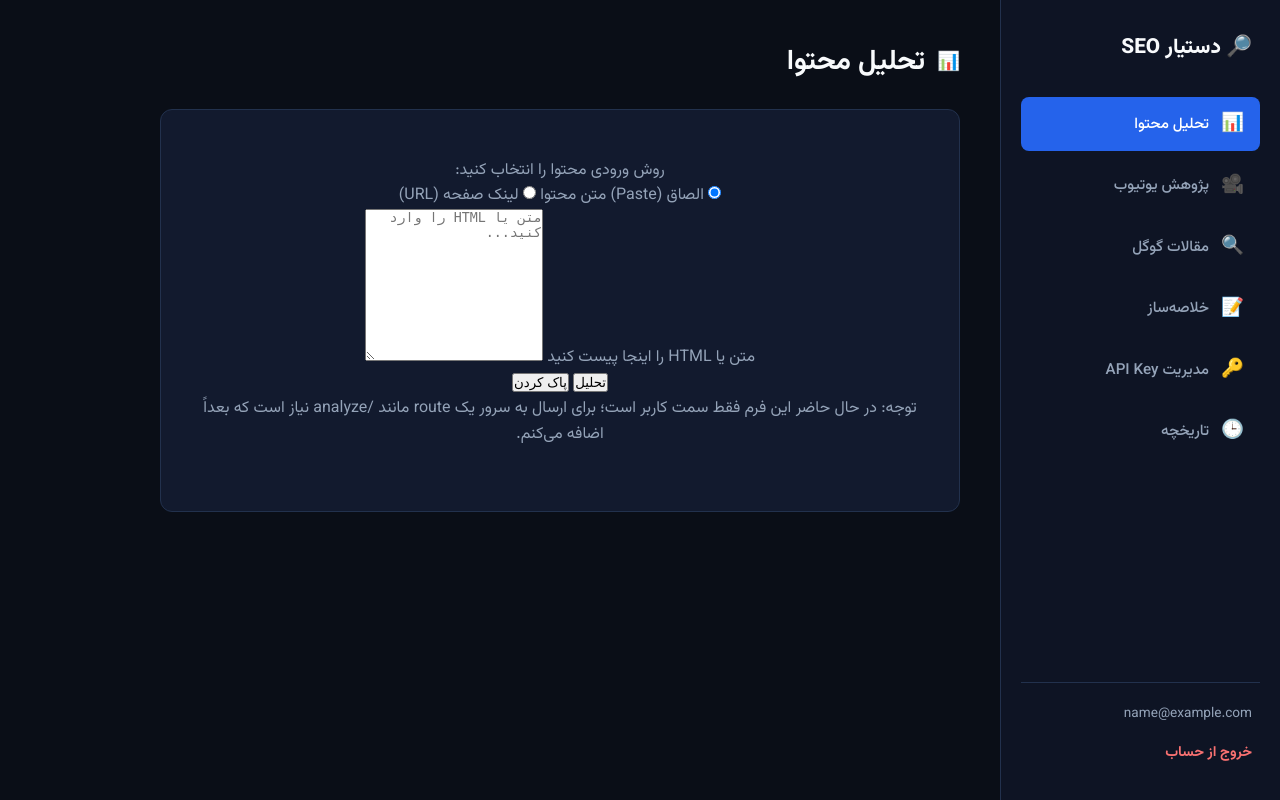
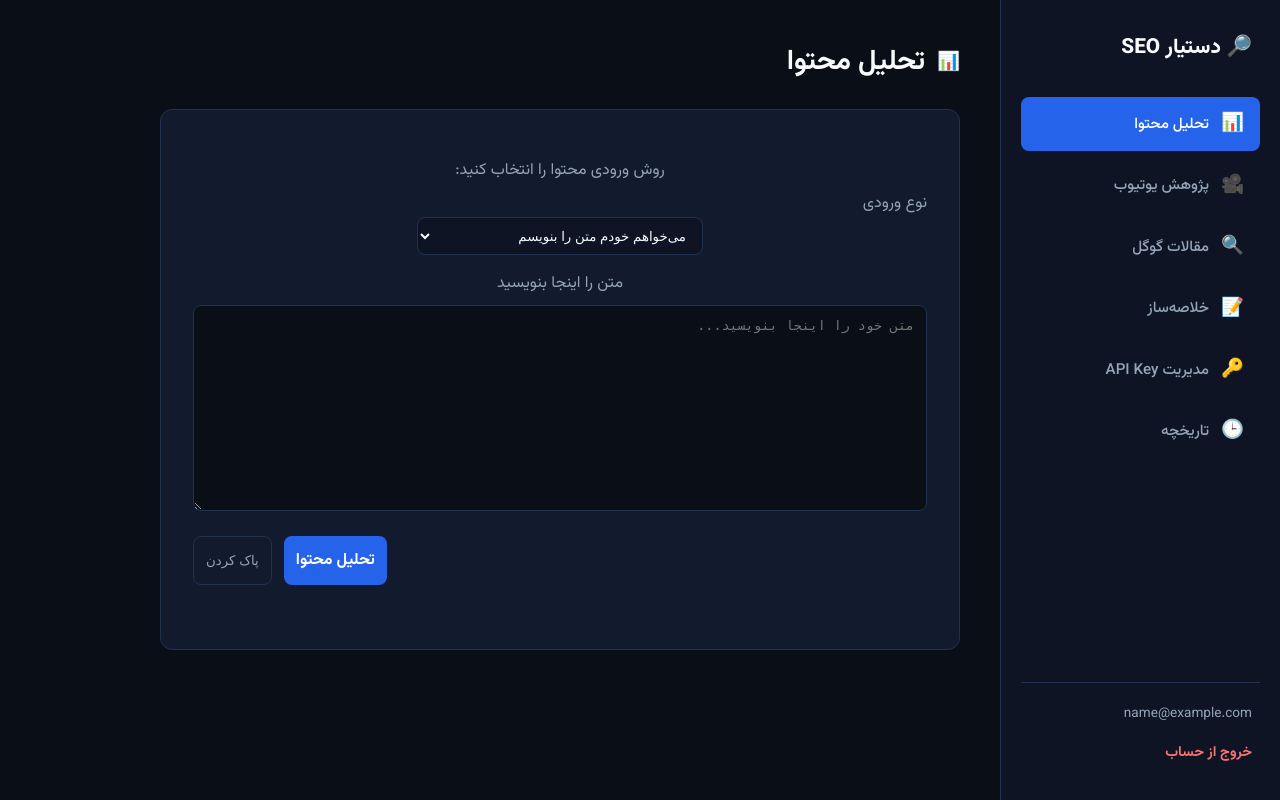
Before and after one commit to hoseinketaby/Smart-seo-assistant-tool, a Flask app: page /dashboard in a window 1280 px wide. Run offline with Flask 3, Linux system fonts and the light colour scheme; the visitor is signed in with stand-in values (Sample User, id 1).

Commit message:
Replace content-analyzer UI: use dropdown, add URL load+editable editor and write box with styled analysis button

```diff
--- a/templates/dashboard/base.html
+++ b/templates/dashboard/base.html
@@ -45,82 +45,144 @@
             <form id="content-analyzer-form">
               <p>روش ورودی محتوا را انتخاب کنید:</p>
 
-              <label>
-                <input type="radio" name="input_mode" value="paste" checked>
-                الصاق (Paste) متن محتوا
-              </label>
-              <label>
-                <input type="radio" name="input_mode" value="url">
-                لینک صفحه (URL)
-              </label>
+              <label for="input-mode-select" style="display:block; margin-top:0.5rem; text-align:right; color:var(--text-muted);">نوع ورودی</label>
+              <select id="input-mode-select" name="input_mode" style="padding:0.6rem 0.75rem; border-radius:8px; background:var(--bg-sidebar); color:var(--text-main); border:1px solid var(--border-color);">
+                <option value="write">می‌خواهم خودم متن را بنویسم</option>
+                <option value="url">از لینک صفحه وبلاگ بارگذاری و ویرایش کنم</option>
+              </select>
 
-              <div id="input-paste" class="input-block">
-                <label for="paste-content">متن یا HTML را اینجا پیست کنید</label>
-                <textarea id="paste-content" name="paste_content" rows="10" placeholder="متن یا HTML را وارد کنید..."></textarea>
+              <div id="write-block" class="input-block" style="margin-top:1rem;">
+                <label for="write-content">متن را اینجا بنویسید</label>
+                <textarea id="write-content" name="write_content" rows="12" placeholder="متن خود را اینجا بنویسید..." style="width:100%; margin-top:0.5rem; padding:0.75rem; border-radius:8px; background:var(--bg-dark); border:1px solid var(--border-color); color:var(--text-main);"></textarea>
               </div>
 
-              <div id="input-url" class="input-block" style="display: none;">
+              <div id="url-block" class="input-block" style="display:none; margin-top:1rem;">
                 <label for="page-url">آدرس صفحه (URL)</label>
-                <input type="url" id="page-url" name="page_url" placeholder="https://example.com/page" />
+                <div style="display:flex; gap:0.5rem; margin-top:0.5rem;">
+                  <input type="url" id="page-url" name="page_url" placeholder="https://example.com/page" style="flex:1; padding:0.6rem 0.75rem; border-radius:8px; background:var(--bg-sidebar); color:var(--text-main); border:1px solid var(--border-color);" />
+                  <button type="button" id="load-url" class="auth-btn">بارگذاری و ویرایش</button>
+                </div>
+
+                <div id="fetched-editor" style="display:none; margin-top:1rem;">
+                  <label for="fetched-content">متن صفحه (قابل ویرایش)</label>
+                  <textarea id="fetched-content" name="fetched_content" rows="12" placeholder="متن صفحه پس از بارگذاری اینجا نمایش داده می‌شود..." style="width:100%; margin-top:0.5rem; padding:0.75rem; border-radius:8px; background:var(--bg-dark); border:1px solid var(--border-color); color:var(--text-main);"></textarea>
+                </div>
+
+                <p class="hint" style="margin-top:0.75rem; color:var(--text-muted);">توجه: برای بارگذاری خودکار محتوا از URL نیاز است یک مسیر سرور (route) که محتوای صفحه را واکشی و متن را استخراج کند وجود داشته باشد. اگر مسیر سرور موجود نباشد، می‌توانید URL را وارد کرده و متن را خودتان در بخش ویرایشگر پیست کنید.</p>
               </div>
 
-              <div class="form-actions">
-                <button type="submit" class="primary">تحلیل</button>
-                <button type="button" id="clear-content">پاک کردن</button>
+              <div class="form-actions" style="margin-top:1rem; display:flex; gap:0.75rem; justify-content:flex-end;">
+                <button type="submit" class="auth-btn">تحلیل محتوا</button>
+                <button type="button" id="clear-content" class="" style="background:transparent; border:1px solid var(--border-color); padding:0.6rem 0.75rem; border-radius:8px; color:var(--text-muted);">پاک کردن</button>
               </div>
 
-              <p class="hint">توجه: در حال حاضر این فرم فقط سمت کاربر است؛ برای ارسال به سرور یک route مانند /analyze نیاز است که بعداً اضافه می‌کنم.</p>
+              <div id="analysis-result" style="margin-top:1rem;"></div>
             </form>
-
-            <div id="analysis-result" style="margin-top:1rem;"></div>
           </section>
 
           <script>
             (function () {
+              const select = document.getElementById('input-mode-select');
+              const writeBlock = document.getElementById('write-block');
+              const urlBlock = document.getElementById('url-block');
+              const loadBtn = document.getElementById('load-url');
+              const fetchedEditor = document.getElementById('fetched-editor');
+              const fetchedContent = document.getElementById('fetched-content');
+              const writeContent = document.getElementById('write-content');
               const form = document.getElementById('content-analyzer-form');
-              const pasteBlock = document.getElementById('input-paste');
-              const urlBlock = document.getElementById('input-url');
-              const radios = form.querySelectorAll('input[name="input_mode"]');
               const resultDiv = document.getElementById('analysis-result');
               const clearBtn = document.getElementById('clear-content');
 
               function updateVisibility() {
-                const mode = form.querySelector('input[name="input_mode"]:checked').value;
-                if (mode === 'paste') {
-                  pasteBlock.style.display = '';
+                const mode = select.value;
+                if (mode === 'write') {
+                  writeBlock.style.display = '';
                   urlBlock.style.display = 'none';
                 } else {
-                  pasteBlock.style.display = 'none';
+                  writeBlock.style.display = 'none';
                   urlBlock.style.display = '';
                 }
+                resultDiv.innerHTML = '';
               }
 
-              radios.forEach(r => r.addEventListener('change', updateVisibility));
+              select.addEventListener('change', updateVisibility);
+
               clearBtn.addEventListener('click', () => {
-                form.querySelector('#paste-content').value = '';
-                form.querySelector('#page-url').value = '';
+                writeContent.value = '';
+                document.getElementById('page-url').value = '';
+                if (fetchedContent) fetchedContent.value = '';
+                fetchedEditor.style.display = 'none';
                 resultDiv.innerHTML = '';
               });
 
+              // Try to fetch URL content from backend route and populate editor
+              loadBtn.addEventListener('click', async () => {
+                const url = document.getElementById('page-url').value.trim();
+                resultDiv.innerHTML = '';
+                if (!url) {
+                  resultDiv.innerHTML = '<div class="status error">لطفاً یک URL معتبر وارد کنید.</div>';
+                  return;
+                }
+
+                // Call backend route to fetch and extract page text.
+                // NOTE: backend route must be implemented (e.g., POST /dashboard/fetch) to support this.
+                try {
+                  loadBtn.disabled = true;
+                  loadBtn.textContent = 'در حال بارگذاری...';
+
+                  const res = await fetch('/dashboard/fetch', {
+                    method: 'POST',
+                    headers: { 'Content-Type': 'application/json' },
+                    body: JSON.stringify({ url })
+                  });
+
+                  if (!res.ok) {
+                    const txt = await res.text();
+                    resultDiv.innerHTML = '<div class="status error">خطا در واکشی محتوا: ' + res.status + ' ' + txt + '</div>';
+                    fetchedEditor.style.display = 'none';
+                    return;
+                  }
+
+                  const data = await res.json();
+                  const text = data.text || '';
+                  fetchedContent.value = text;
+                  fetchedEditor.style.display = '';
+                  resultDiv.innerHTML = '<div class="status success">محتوا با موفقیت بارگذاری شد. اکنون می‌توانید آن را ویرایش کنید.</div>';
+
+                } catch (err) {
+                  resultDiv.innerHTML = '<div class="status error">خطا در درخواست: ' + (err.message || err) + '</div>';
+                  fetchedEditor.style.display = 'none';
+                } finally {
+                  loadBtn.disabled = false;
+                  loadBtn.textContent = 'بارگذاری و ویرایش';
+                }
+              });
+
+              // Submit handler (for now, just show what would be sent)
               form.addEventListener('submit', function (e) {
                 e.preventDefault();
-                const mode = form.querySelector('input[name="input_mode"]:checked').value;
-                if (mode === 'paste') {
-                  const text = form.querySelector('#paste-content').value.trim();
+                const mode = select.value;
+                let payload = {};
+                if (mode === 'write') {
+                  const text = writeContent.value.trim();
                   if (!text) {
                     resultDiv.innerHTML = '<div class="status error">لطفاً متن را وارد کنید.</div>';
                     return;
                   }
-                  // فعلاً فقط نمایش می‌دهیم؛ بعداً اینجا fetch به سرور خواهیم زد.
-                  resultDiv.innerHTML = '<div class="status">دریافت شد: متن با طول ' + text.length + ' کاراکتر</div>';
+                  payload = { mode: 'write', text };
                 } else {
-                  const url = form.querySelector('#page-url').value.trim();
-                  if (!url) {
-                    resultDiv.innerHTML = '<div class="status error">لطفاً یک URL معتبر وارد کنید.</div>';
+                  // URL mode: prefer edited fetched content, fall back to manual paste
+                  const edited = fetchedContent ? fetchedContent.value.trim() : '';
+                  const url = document.getElementById('page-url').value.trim();
+                  if (!edited && !url) {
+                    resultDiv.innerHTML = '<div class="status error">لطفاً ابتدا URL را وارد کنید و محتوا را بارگذاری یا دستی وارد کنید.</div>';
                     return;
                   }
-                  resultDiv.innerHTML = '<div class="status">دریافت شد: ' + url + '</div>';
+                  payload = { mode: 'url', url, text: edited };
                 }
+
+                // نمایش پیش‌نمایش؛ بعداً اینجا fetch به مسیر آنالیز واقعی اضافه می‌شود.
+                resultDiv.innerHTML = '<div class="status">درخواست آماده شد. حالت: ' + payload.mode + ' — طول متن: ' + (payload.text ? payload.text.length : 0) + ' کاراکتر</div>';
               });
 
               // init
```
